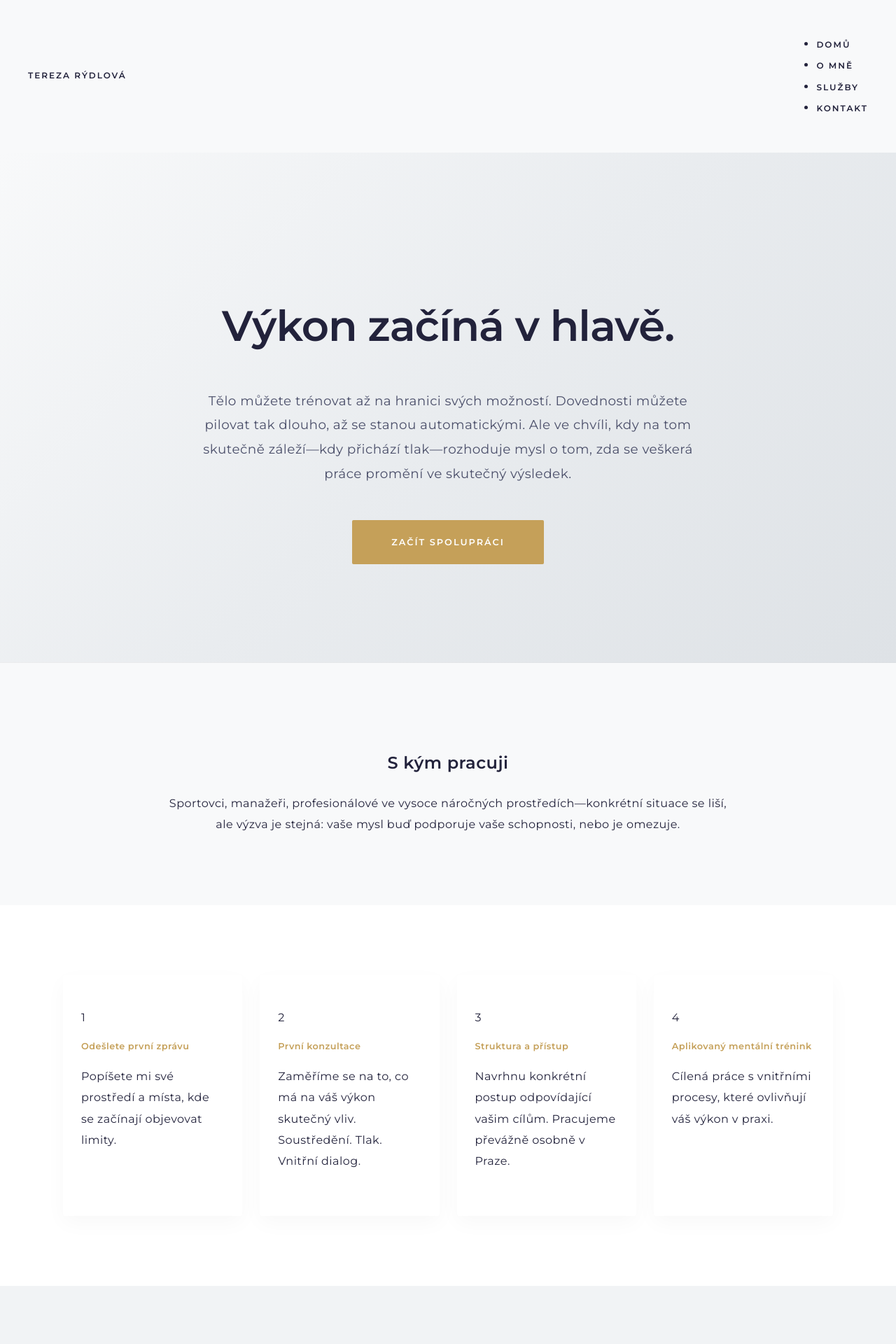
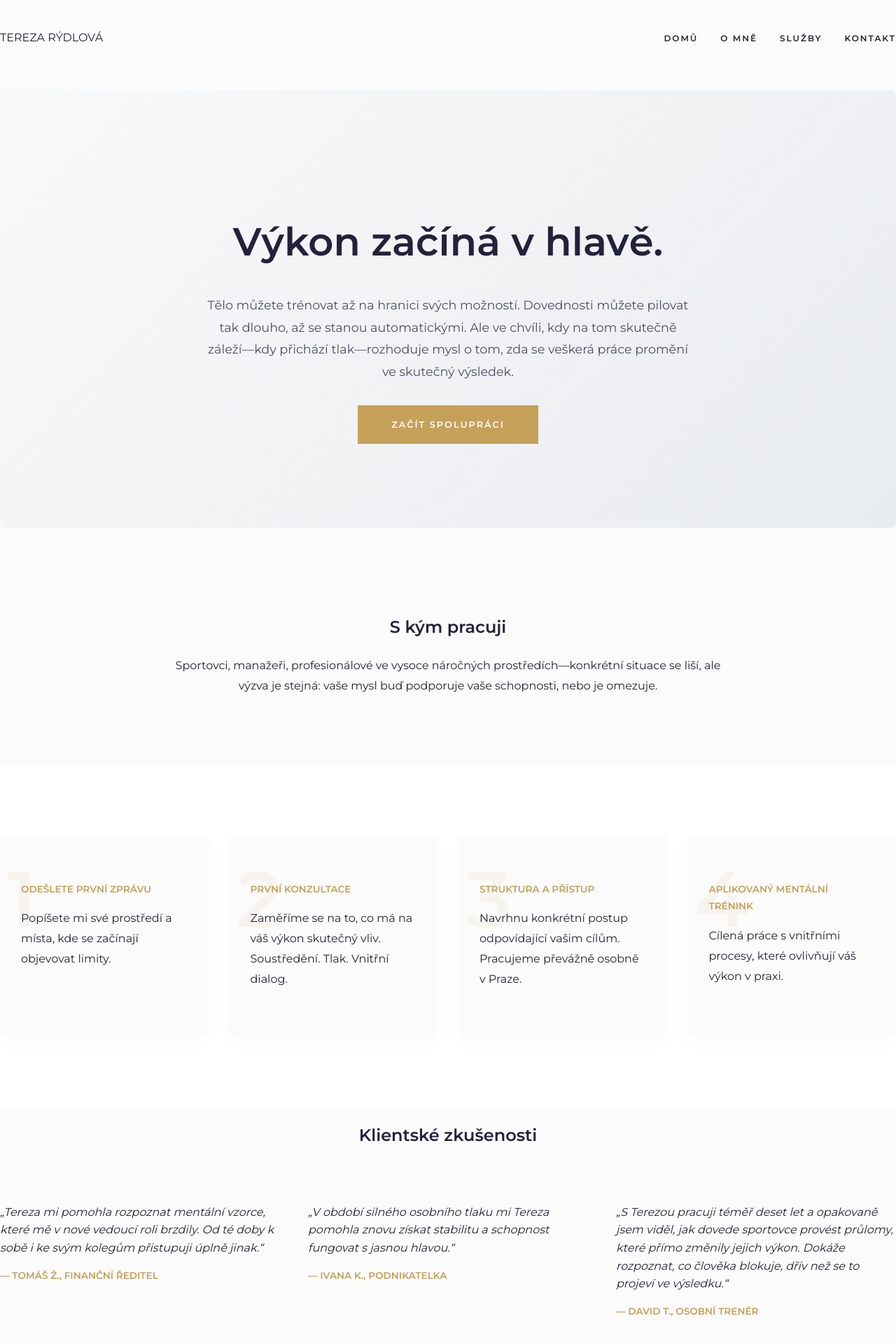
Before and after one commit to westleyovercash/tereza-rydlova, a Jekyll site: the page built from index.md, in a window 1280 px wide. Shown: the top 1920 px of the page at 70% size. Built offline with Jekyll 4.4.1, drawn with Linux system fonts in a browser that asks for light colours.

Commit message:
Update style.css

```diff
--- a/assets/css/style.css
+++ b/assets/css/style.css
@@ -1,130 +1,126 @@
 @import url('https://fonts.googleapis.com/css2?family=Playfair+Display:wght@500;700&family=Montserrat:wght@300;400;500;600&display=swap');
 
 :root {
-  --pearl-light: #F8F9FA;
-  --pearl-shimmer: #E9ECEF;
-  --champagne: #C5A059; /* Muted Champagne Gold */
-  --slate: #4A4E69;     /* Soft neutral for text depth */
-  --charcoal: #22223B;  /* Deep neutral for high contrast text */
-  --glass: rgba(255, 255, 255, 0.7);
+  --pearl-white: #FBFBFB;
+  --champagne: #C5A059;
+  --slate: #4A4E69;
+  --charcoal: #22223B;
+  --glass: rgba(255, 255, 255, 0.8);
 }
 
 body {
   font-family: 'Montserrat', sans-serif;
-  background-color: var(--pearl-light);
+  background-color: var(--pearl-white);
   color: var(--charcoal);
   margin: 0;
-  line-height: 1.9;
-  letter-spacing: 0.03em;
+  line-height: 1.8;
 }
 
-/* Luminous Pearlescent Hero */
-.hero {
-  padding: 140px 10%;
-  background: linear-gradient(135deg, #F8F9FA 0%, #E9ECEF 50%, #DEE2E6 100%);
-  color: var(--charcoal);
-  text-align: center;
-  border-bottom: 1px solid rgba(0,0,0,0.05);
-}
-
-.hero h1 {
-  font-size: 3.8rem;
-  margin-bottom: 2rem;
-  color: var(--charcoal);
-  letter-spacing: -1px;
-}
-
-.hero p {
-  font-weight: 400;
-  font-size: 1.15rem;
-  max-width: 750px;
-  margin: 0 auto;
-  color: var(--slate);
-}
-
-.navbar {
-  max-width: 1200px;
-  margin: 0 auto;
-  display: flex;
-  justify-content: space-between;
-  align-items: center;
-  padding: 2rem 20px;
-}
-
-.logo, .nav-links a {
-  color: var(--charcoal);
-  text-decoration: none;
-  font-size: 0.75rem;
-  letter-spacing: 2px;
-  text-transform: uppercase;
-  font-weight: 600;
-}
-
-/* Glassmorphic Step Cards */
-.steps-wrapper {
-  background: white; /* Clean break from hero */
-  padding: 100px 0;
-}
-
-.steps-container {
-  display: grid;
-  grid-template-columns: repeat(4, 1fr);
-  gap: 25px;
+/* Tighter Container for all pages */
+.container {
   max-width: 1100px;
   margin: 0 auto;
   padding: 0 20px;
 }
 
-.step-card {
-  background: var(--glass);
-  backdrop-filter: blur(10px);
-  padding: 45px 25px;
-  border-radius: 4px;
-  border: 1px solid rgba(255,255,255,0.5);
-  box-shadow: 0 10px 30px rgba(0,0,0,0.03);
-  transition: all 0.4s ease;
+/* Fixed Navigation Menu */
+.navbar {
+  display: flex;
+  justify-content: space-between;
+  align-items: center;
+  padding: 2.5rem 0;
 }
 
-.step-card:hover {
-  transform: translateY(-8px);
-  background: white;
-  box-shadow: 0 20px 40px rgba(197, 160, 89, 0.1); /* Champagne glow */
+.nav-links {
+  display: flex;
+  list-style: none; /* Removes bullets */
+  gap: 2rem;
+  margin: 0;
+  padding: 0;
 }
 
-.step-content h3 {
-  color: var(--champagne);
-  font-size: 0.8rem;
-  margin-bottom: 1rem;
+.nav-links a {
+  text-decoration: none;
+  color: var(--charcoal);
+  font-size: 0.75rem;
+  letter-spacing: 2px;
+  text-transform: uppercase;
+  font-weight: 600;
+  transition: color 0.3s ease;
 }
 
+.nav-links a:hover { color: var(--champagne); }
+
+/* Pearlescent Hero - No longer full width, focused in center */
+.hero {
+  padding: 120px 10%;
+  background: linear-gradient(135deg, #F8F9FA 0%, #E9ECEF 100%);
+  text-align: center;
+  border-radius: 8px; /* Slight roundness for elegance */
+  margin-top: 20px;
+}
+
+.hero h1 { font-size: 3.5rem; margin-bottom: 1.5rem; color: var(--charcoal); }
+.hero p { font-size: 1.1rem; max-width: 700px; margin: 0 auto; color: var(--slate); }
+
+/* Step Cards with Large Background Numbers */
+.steps-wrapper { padding: 100px 0; background: white; }
+
+.steps-container {
+  display: grid;
+  grid-template-columns: repeat(auto-fit, minmax(240px, 1fr));
+  gap: 30px;
+}
+
+.step-card {
+  background: var(--pearl-white);
+  padding: 50px 30px;
+  border-radius: 4px;
+  position: relative; /* Required for background number */
+  overflow: hidden;
+  box-shadow: 0 10px 30px rgba(0,0,0,0.02);
+  transition: transform 0.3s ease;
+}
+
+.step-card:hover { transform: translateY(-5px); }
+
+.step-number {
+  position: absolute;
+  top: -10px;
+  left: 10px;
+  font-size: 7rem;
+  font-weight: 700;
+  color: rgba(197, 160, 89, 0.07); /* Very faint champagne */
+  z-index: 1;
+}
+
+.step-content { position: relative; z-index: 2; }
+.step-content h3 { color: var(--champagne); font-size: 0.85rem; text-transform: uppercase; margin-bottom: 15px; }
+
+/* Buttons */
 .btn {
   background: var(--champagne);
   color: white;
-  padding: 1.2rem 3.5rem;
+  padding: 1rem 3rem;
   text-decoration: none;
   display: inline-block;
-  border-radius: 2px;
   font-weight: 600;
   font-size: 0.8rem;
   text-transform: uppercase;
   letter-spacing: 2px;
-  margin-top: 3rem;
-  transition: all 0.3s ease;
+  margin-top: 2rem;
+  transition: background 0.3s ease;
 }
 
-.btn:hover {
-  background: var(--charcoal);
-  transform: scale(1.02);
+.btn:hover { background: var(--charcoal); }
+
+/* General Page Styling (Services/About) */
+.page-content { padding: 80px 0; }
+.page-content h2 { margin-bottom: 30px; font-family: 'Playfair Display', serif; }
+
+footer { background: var(--charcoal); color: white; padding: 4rem 0; text-align: center; margin-top: 60px; }
+
+@media (max-width: 768px) {
+  .hero h1 { font-size: 2.5rem; }
+  .nav-links { flex-direction: column; gap: 1rem; text-align: center; }
 }
-
-.testimonial-section {
-  background-color: #F1F3F5; /* Softest neutral possible */
-  padding: 100px 10%;
-}
-
-footer {
-  background: var(--charcoal);
-  color: white;
-  padding: 5rem 20px;
-  text-align: center;
-}
```
